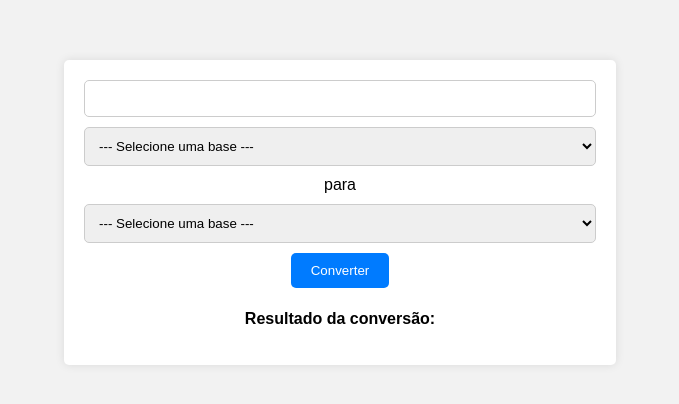
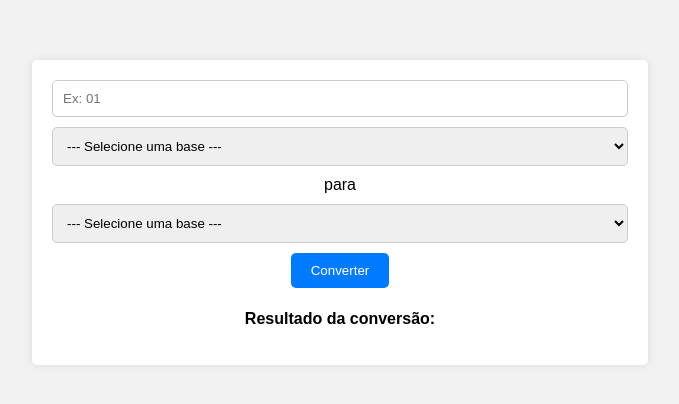
Before and after one commit to gkedsondev/conversorSistemaNumerico, a plain HTML site: page index.html in a window 1280 px wide. Shown: the part 188-592 px from the top of the page, without its empty margins (300-979 px from the left). Drawn offline with Linux system fonts and the light colour scheme.

Commit message:
Adicionando placeholder
aumentando largura de containeir do conteúdo

```diff
--- a/index.html
+++ b/index.html
@@ -11,7 +11,7 @@
     <main id="container">
         <div id="container-content">
             <div id="form">
-                <input id="base-input-value" type="text" oninput="this.value=this.value.toUpperCase()" required/>
+                <input id="base-input-value" type="text" oninput="this.value=this.value.toUpperCase()" placeholder="Ex: 01" required/>
                 <select id="base-input" name="select-base-input">
                     <!-- Preenchido via JS -->
                 </select>
--- a/resources/css/index.css
+++ b/resources/css/index.css
@@ -17,7 +17,7 @@ body {
     border-radius: 5px;
     box-shadow: 0 0 10px rgba(0, 0, 0, 0.1);
     padding: 20px;
-    width: 40vw;
+    width: 45vw;
 }
 
 #form {
```
